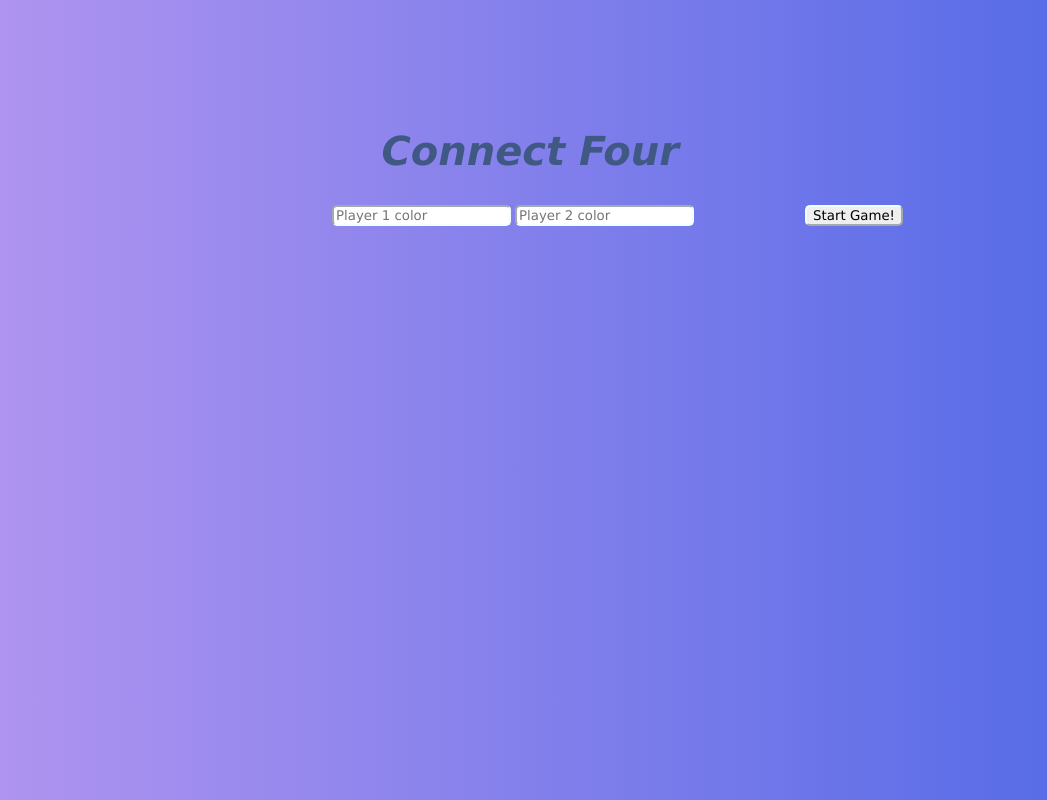
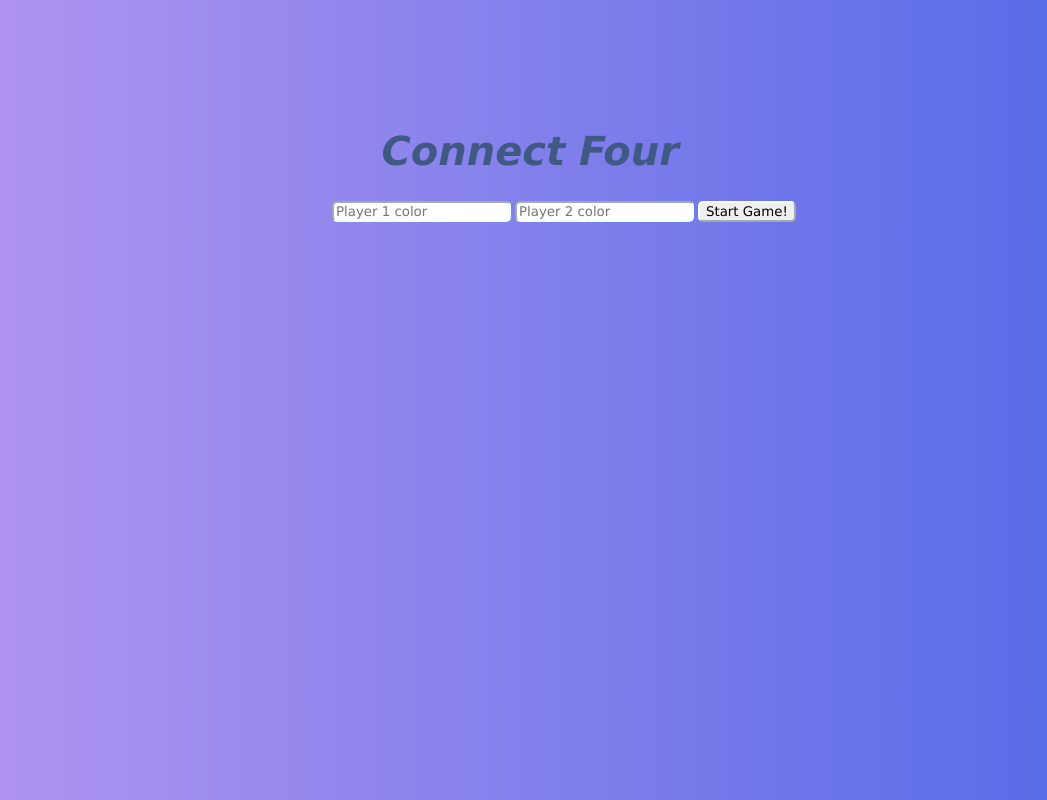
Before and after one commit to ksingletary/Connect_Four, a plain HTML site: page index.html in a window 1280 px wide. Shown: the whole page, without its empty margins (116-1163 px from the left). Drawn offline with Linux system fonts and the light colour scheme.

Commit message:
button a little too far

```diff
--- a/connect4.css
+++ b/connect4.css
@@ -55,8 +55,3 @@ h1 {
   border-radius: 5px 5px 5px 5px ;
   font-family: 'Lucida Sans', 'Lucida Sans Regular', 'Lucida Grande', 'Lucida Sans Unicode', Geneva, Verdana, sans-serif;
 }
-
-#start-game {
-  margin-top: .5%;
-  margin-left: 13%;
-}
```
